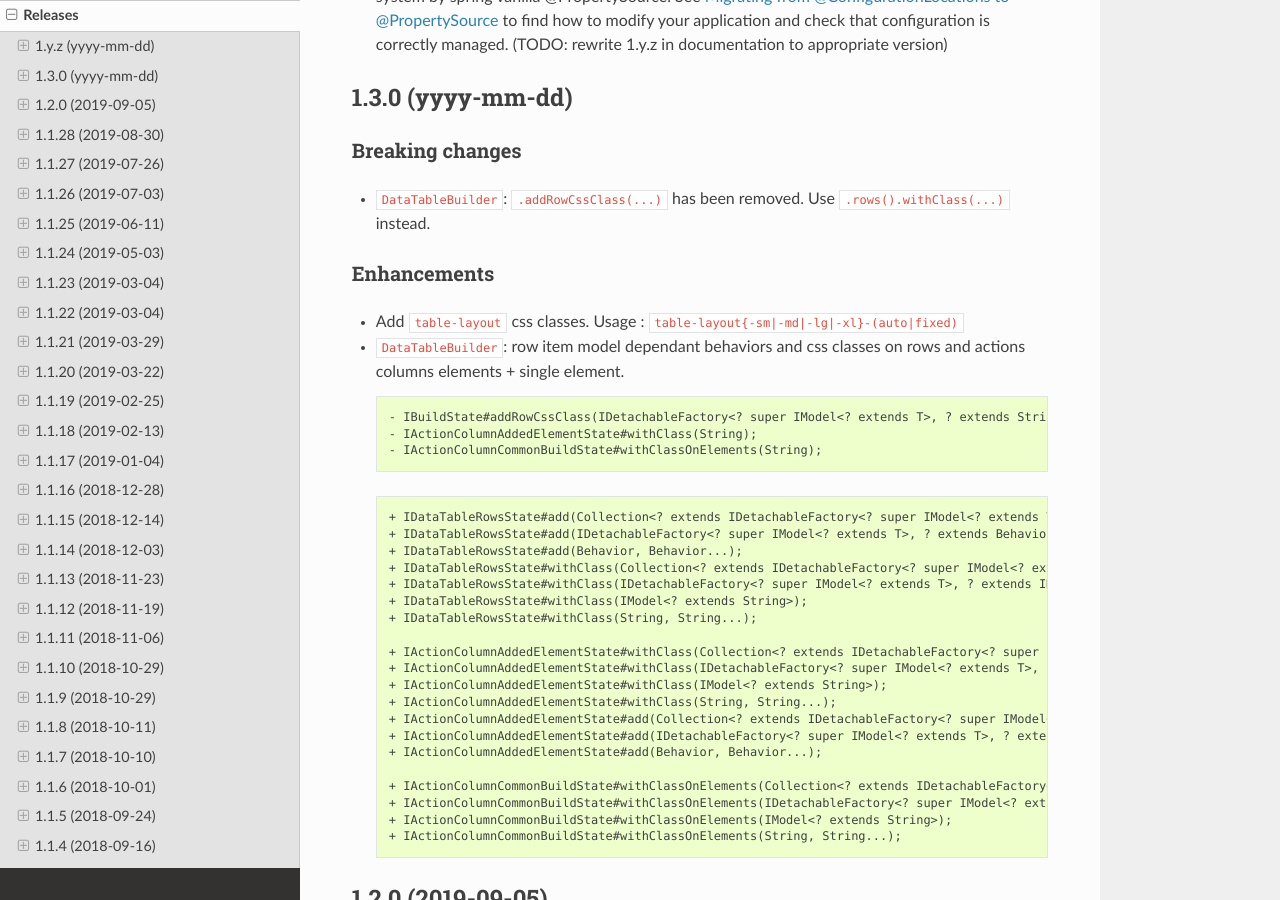
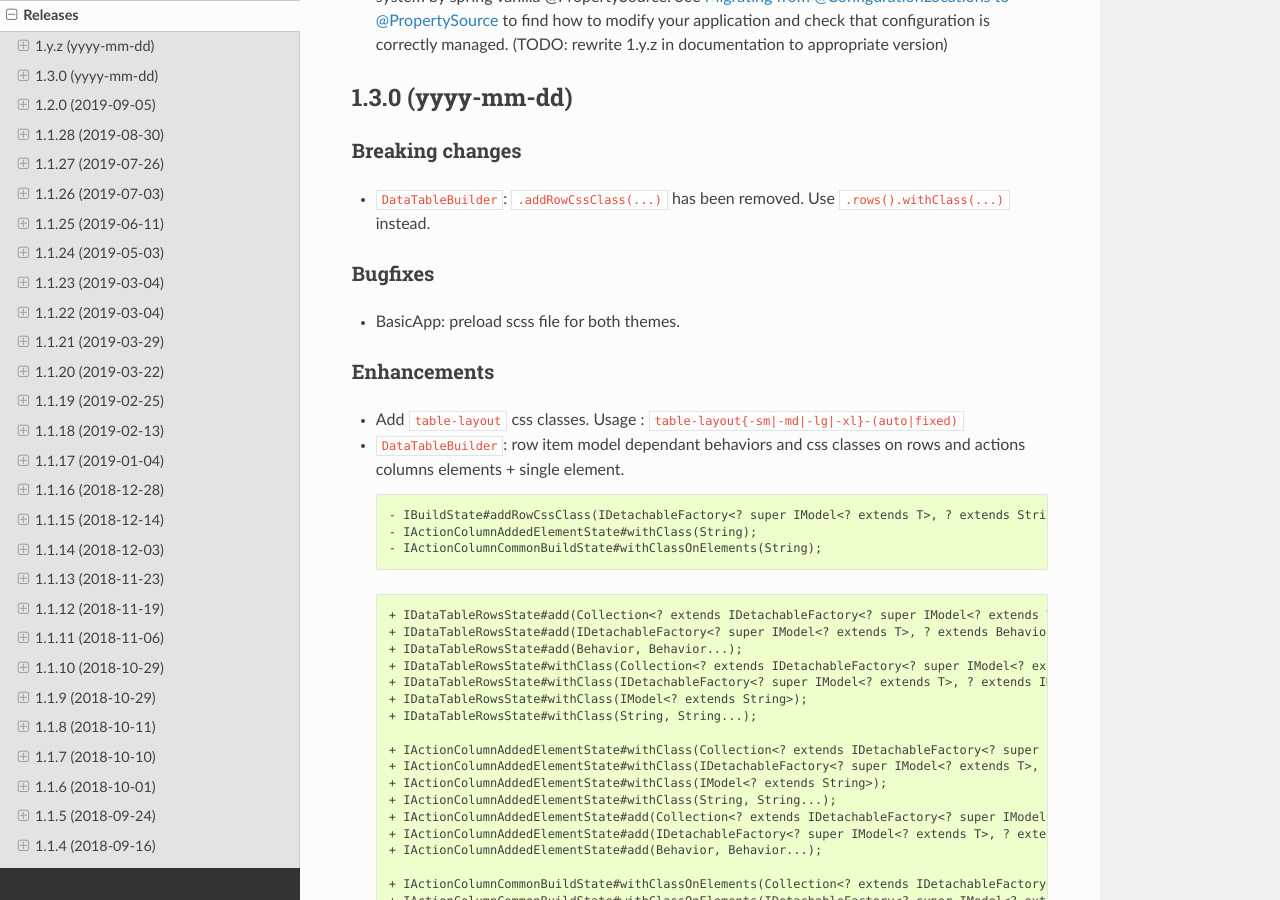
Before and after one commit to igloo-project/igloo-doc, a Sphinx documentation site: the page built from source/release-notes/releases.rst, in a window 1280 px wide and 900 px high, scrolled down 305 px. Built offline with Sphinx 7.4.7 and the Read the Docs theme 2.0.0, drawn with Linux system fonts in a browser that asks for light colours.

Commit message:
1.3.0: update release notes

```diff
--- a/source/release-notes/releases.rst
+++ b/source/release-notes/releases.rst
@@ -26,6 +26,11 @@ Breaking changes
 
 * ``DataTableBuilder``: ``.addRowCssClass(...)`` has been removed. Use
   ``.rows().withClass(...)`` instead.
+
+Bugfixes
+********
+
+* BasicApp: preload scss file for both themes.
 
 Enhancements
 ************
```
